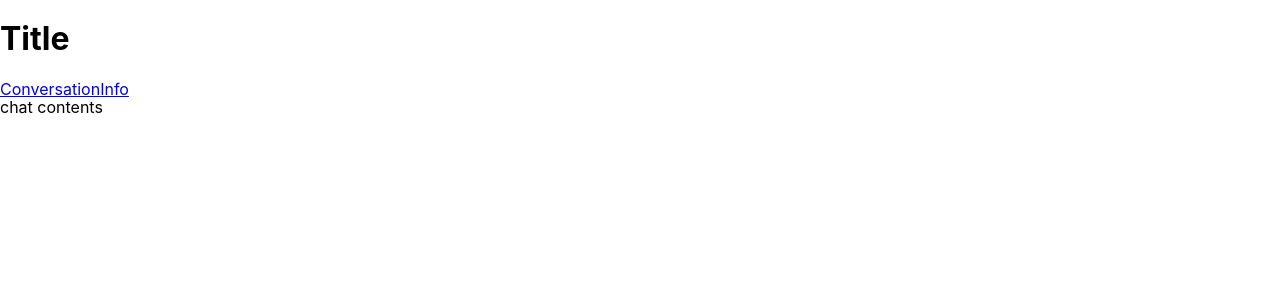
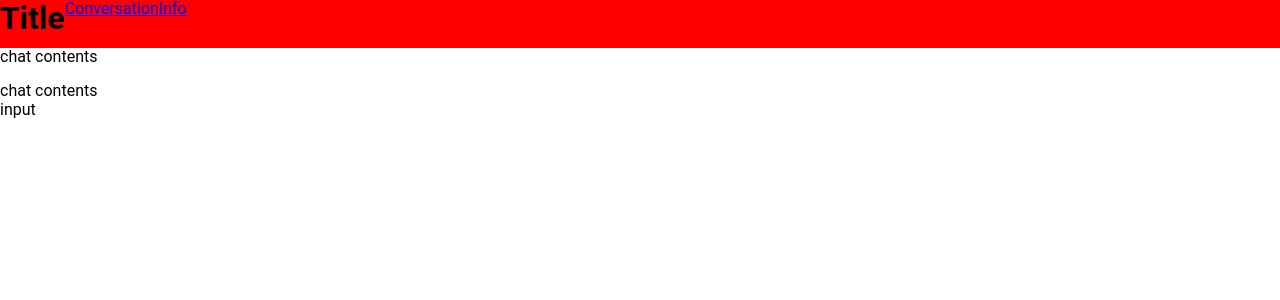
Before and after one commit to mlworks/chat-client, a React (Create React App) app: page /#/ in a window 1280 px wide. Shown: the top 300 px of the page. Built offline with nearby package versions, Linux system fonts and the light colour scheme.

Commit message:
Initial styling setup

```diff
--- a/src/App.js
+++ b/src/App.js
@@ -1,19 +1,19 @@
 import React from 'react'
-import {HashRouter as Router, Switch, Route, Link} from 'react-router-dom'
+import {HashRouter as Router, Switch, Route} from 'react-router-dom'
+
+// Components
+import AppHeader from 'components/app-header'
 
 // Pages
 import Conversation from 'pages/conversation'
 import UsersList from 'pages/users-list'
 
+// Styles
+import GlobalStyle from 'global-styles.js'
+
 const App = () => (
   <Router>
-    <header>
-      <h1>Title</h1>
-      <nav>
-        <Link to="/">Conversation</Link>
-        <Link to="/users-list">Info</Link>
-      </nav>
-    </header>
+    <AppHeader />
     <main>
       <Switch>
         <Route exact path="/">
@@ -25,6 +25,7 @@ const App = () => (
         </Route>
       </Switch>
     </main>
+    <GlobalStyle />
   </Router>
 )
 
--- /dev/null
+++ b/src/components/app-header/app-header-sc.js
@@ -0,0 +1,18 @@
+import styled from 'styled-components'
+
+const AppHeaderSC = styled.header`
+  position: fixed;
+  top: 0;
+  right: 0;
+  left: 0;
+
+  display: flex;
+  height: 48px;
+  background: red;
+
+  h1 {
+    margin: 0;
+  }
+`
+
+export default AppHeaderSC
--- /dev/null
+++ b/src/components/app-header/app-header.js
@@ -0,0 +1,17 @@
+import React from 'react'
+import {Link} from 'react-router-dom'
+
+// SC
+import AppHeaderSC from './app-header-sc'
+
+const AppHeader = () => (
+  <AppHeaderSC>
+    <h1>Title</h1>
+    <nav>
+      <Link to="/">Conversation</Link>
+      <Link to="/users-list">Info</Link>
+    </nav>
+  </AppHeaderSC>
+)
+
+export default AppHeader
--- /dev/null
+++ b/src/components/app-header/index.js
@@ -0,0 +1,2 @@
+import AppHeader from './app-header'
+export default AppHeader
--- /dev/null
+++ b/src/global-styles.js
@@ -0,0 +1,27 @@
+import {createGlobalStyle} from 'styled-components'
+
+const GlobalStyle = createGlobalStyle`
+  body {
+    margin: 0;
+    padding-top: 48px;
+    font-family: 'Roboto', sans-serif;
+    font-size: 16px;
+    -webkit-font-smoothing: antialiased;
+    -moz-osx-font-smoothing: grayscale;
+  }
+
+  p {
+    margin: 0;
+
+    + p {
+      margin-top: 16px;
+    }
+  }
+
+  img {
+    max-width: 100%;
+    height: auto;
+  }
+`
+
+export default GlobalStyle
--- a/src/index.css
+++ /dev/null
@@ -1,13 +0,0 @@
-body {
-  margin: 0;
-  font-family: -apple-system, BlinkMacSystemFont, 'Segoe UI', 'Roboto', 'Oxygen',
-    'Ubuntu', 'Cantarell', 'Fira Sans', 'Droid Sans', 'Helvetica Neue',
-    sans-serif;
-  -webkit-font-smoothing: antialiased;
-  -moz-osx-font-smoothing: grayscale;
-}
-
-code {
-  font-family: source-code-pro, Menlo, Monaco, Consolas, 'Courier New',
-    monospace;
-}
--- a/src/index.js
+++ b/src/index.js
@@ -1,7 +1,6 @@
 import React from 'react'
 import ReactDOM from 'react-dom'
 import 'normalize.css'
-import './index.css'
 import App from './app'
 import * as serviceWorker from './serviceWorker'
 
--- a/src/pages/conversation/index.js
+++ b/src/pages/conversation/index.js
@@ -1,5 +1,11 @@
 import React from 'react'
 
-const Conversation = () => <div>chat contents</div>
+const Conversation = () => (
+  <div>
+    <p>chat contents</p>
+    <p>chat contents</p>
+    <div>input</div>
+  </div>
+)
 
 export default Conversation
```
